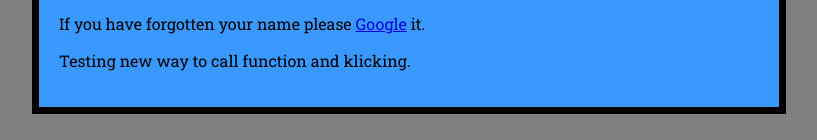
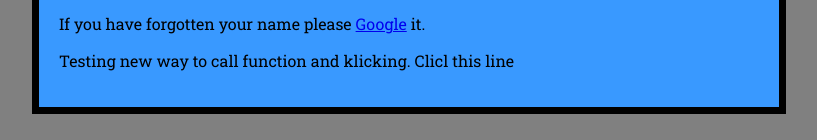
Before and after one commit to rikard-helgegren/rikard-helgegren.github.io, a plain HTML site: page index.html in a window 1280 px wide. Shown: the part 553-693 px from the top of the page, without its empty margins (231-1048 px from the left). Drawn offline with Linux system fonts and the light colour scheme.

Commit message:
clearity

```diff
--- a/index.html
+++ b/index.html
@@ -33,7 +33,7 @@
     it.</p>
 
 
-    <p id="p_1">Testing new way to call function and klicking.</p>
+    <p id="p_1">Testing new way to call function and klicking. Clicl this line</p>
 
     <script src="Scripts/main.js"></script>
 </body>
```
Also changed, not shown: 2 other files.
